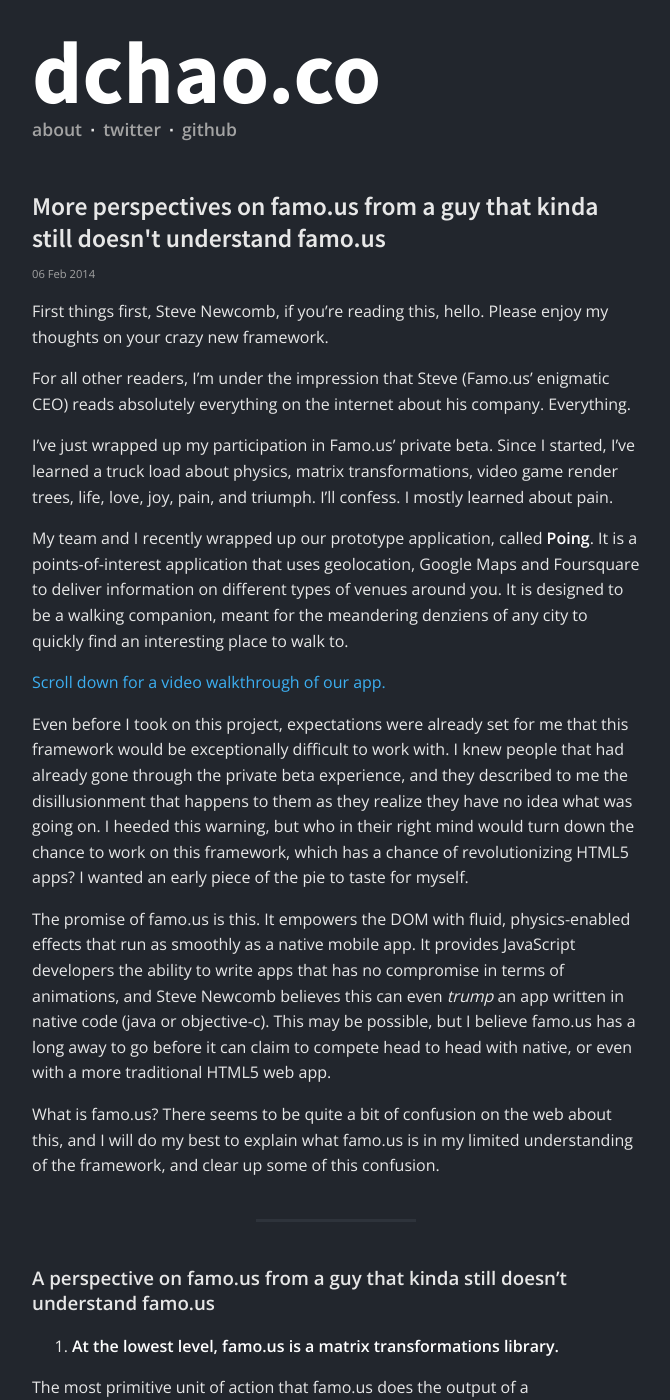
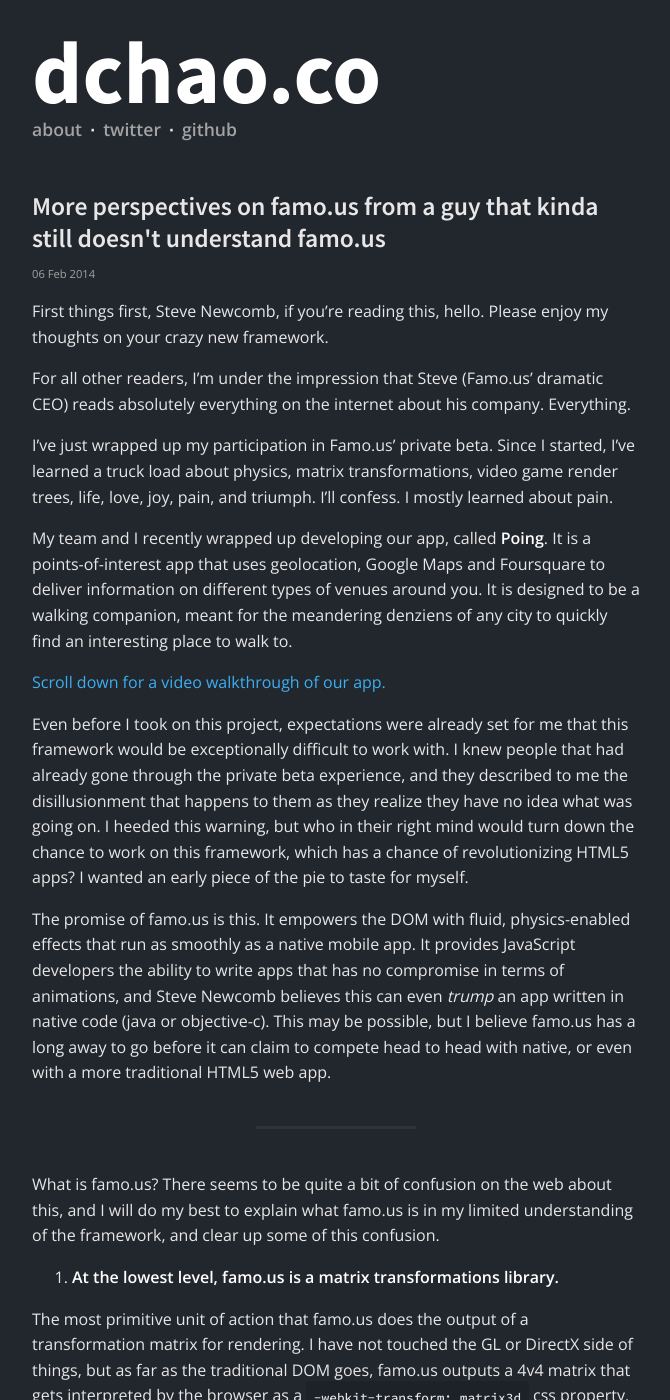
Before and after one commit to bioball/bioball.github.io, a Jekyll site: the page built from _posts/2014-02-06-More-perspectives-on-famous.md, in a window 1280 px wide and 1400 px high. Shown: the whole window, without its empty margins (64-734 px from the left). Built offline with Jekyll 4.4.1, drawn with Linux system fonts in a browser that asks for light colours; Markdown is read by kramdown in place of the engine named in the settings; some of the changed text lies outside the part shown.

Commit message:
some restructuring

```diff
--- a/_posts/2014-02-06-More-perspectives-on-famous.md
+++ b/_posts/2014-02-06-More-perspectives-on-famous.md
@@ -6,11 +6,11 @@ date: 2014-02-06
 
 First things first, Steve Newcomb, if you're reading this, hello. Please enjoy my thoughts on your crazy new framework.
 
-For all other readers, I'm under the impression that Steve (Famo.us' enigmatic CEO) reads absolutely everything on the internet about his company. Everything.
+For all other readers, I'm under the impression that Steve (Famo.us' dramatic CEO) reads absolutely everything on the internet about his company. Everything.
 
 I've just wrapped up my participation in Famo.us' private beta. Since I started, I've learned a truck load about physics, matrix transformations, video game render trees, life, love, joy, pain, and triumph. I'll confess. I mostly learned about pain.
 
-My team and I recently wrapped up our prototype application, called **Poing**. It is a points-of-interest application that uses geolocation, Google Maps and Foursquare to deliver information on different types of venues around you. It is designed to be a walking companion, meant for the meandering denziens of any city to quickly find an interesting place to walk to.
+My team and I recently wrapped up developing our app, called **Poing**. It is a points-of-interest app that uses geolocation, Google Maps and Foursquare to deliver information on different types of venues around you. It is designed to be a walking companion, meant for the meandering denziens of any city to quickly find an interesting place to walk to.
 
 [Scroll down for a video walkthrough of our app.](#walkthrough)
 
@@ -18,11 +18,9 @@ Even before I took on this project, expectations were already set for me that th
 
 The promise of famo.us is this. It empowers the DOM with fluid, physics-enabled effects that run as smoothly as a native mobile app. It provides JavaScript developers the ability to write apps that has no compromise in terms of animations, and Steve Newcomb believes this can even *trump* an app written in native code (java or objective-c). This may be possible, but I believe famo.us has a long away to go before it can claim to compete head to head with native, or even with a more traditional HTML5 web app.
 
-What is famo.us? There seems to be quite a bit of confusion on the web about this, and I will do my best to explain what famo.us is in my limited understanding of the framework, and clear up some of this confusion.
-
 ---
 
-### A perspective on famo.us from a guy that kinda still doesn't understand famo.us
+What is famo.us? There seems to be quite a bit of confusion on the web about this, and I will do my best to explain what famo.us is in my limited understanding of the framework, and clear up some of this confusion.
 
 1. **At the lowest level, famo.us is a matrix transformations library.**
 
```
Also changed, not shown: other parts of _posts/2014-02-06-More-perspectives-on-famous.md (+2 -3 lines), about.md (+2 -2 lines).
